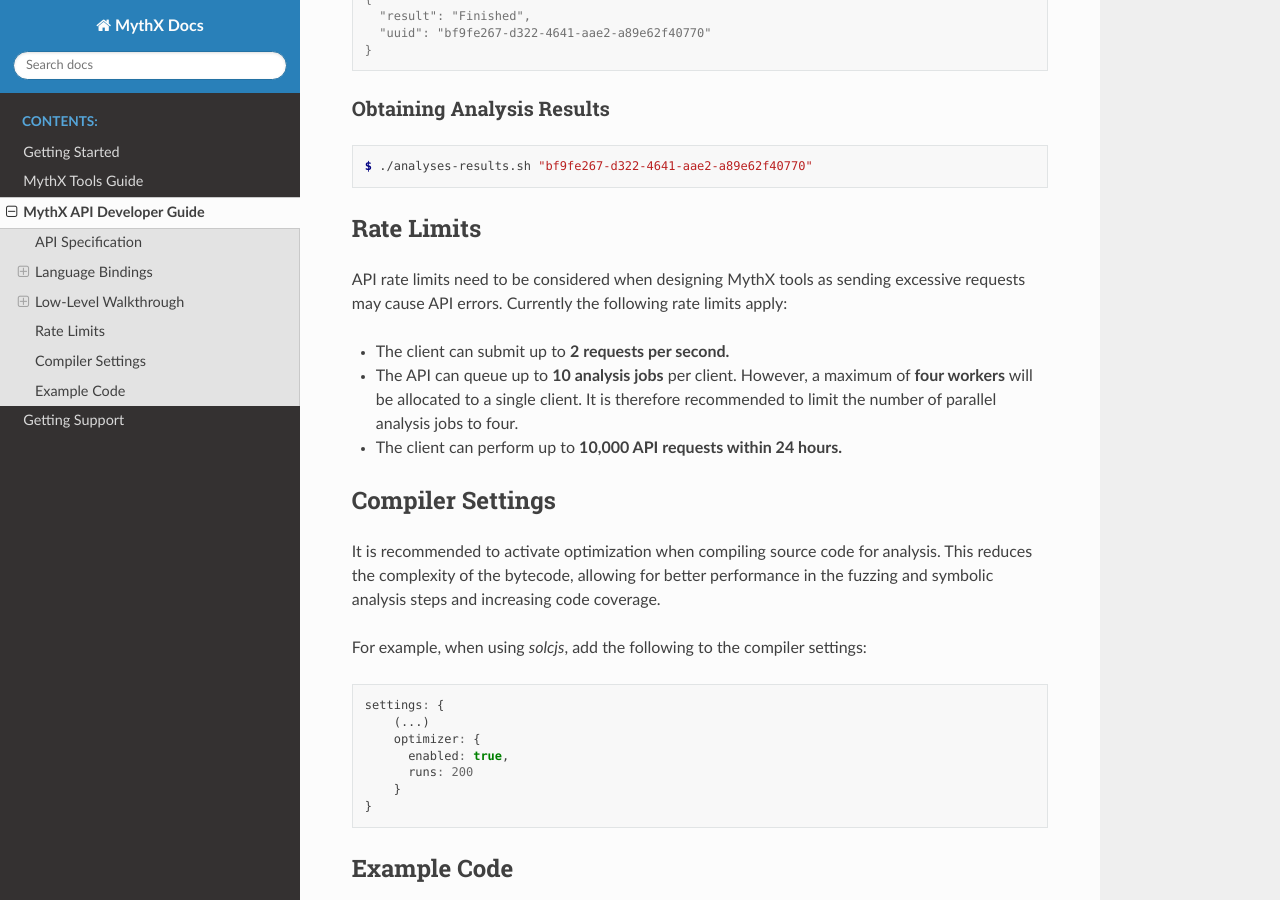
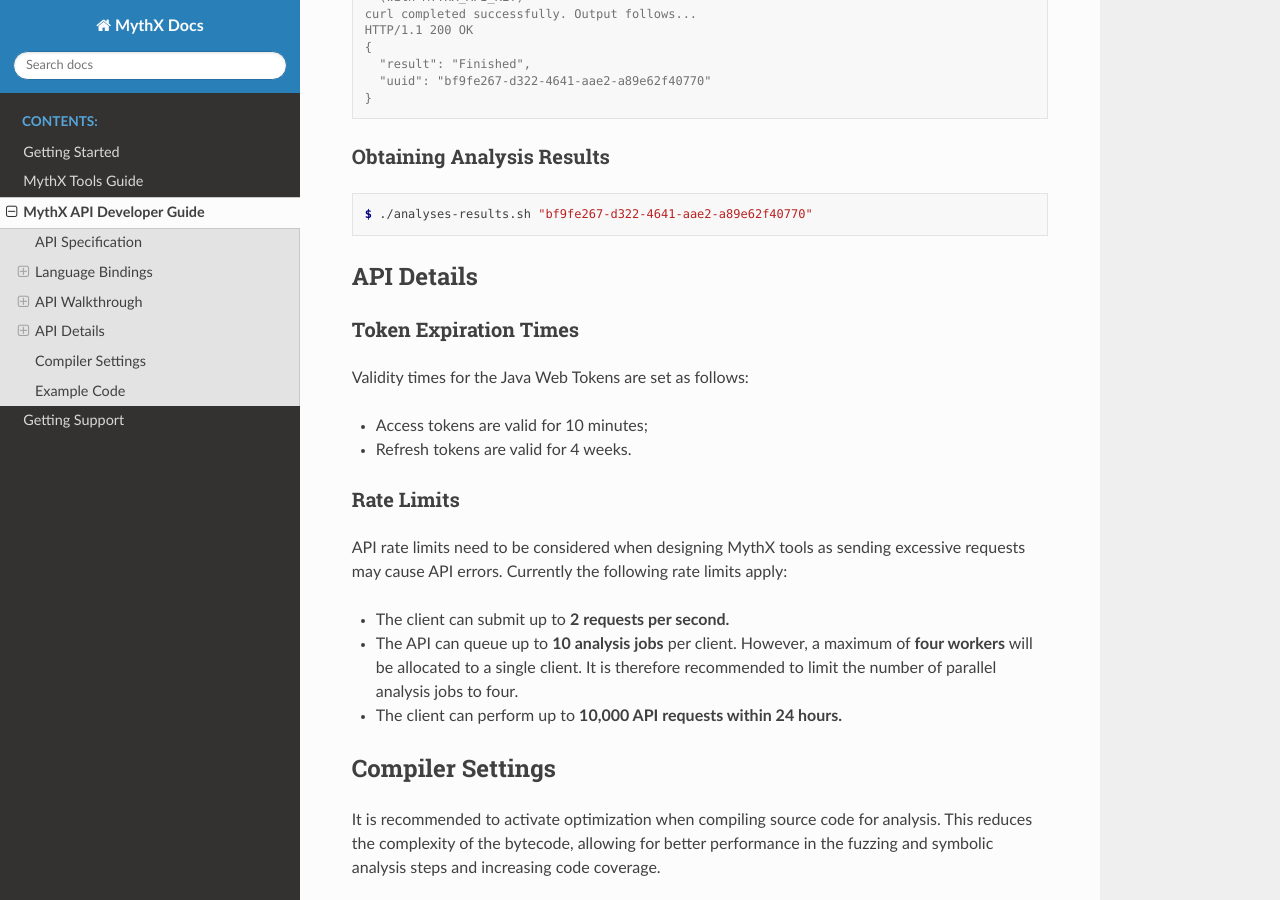
Before and after one commit to Consensys/mythx-docs, a Sphinx documentation site: the page built from docs/source/main/building-security-tools-on-mythx.rst, in a window 1280 px wide and 900 px high, scrolled down 3250 px. Built offline with Sphinx 7.4.7 and the Read the Docs theme 2.0.0, drawn with Linux system fonts in a browser that asks for light colours; some of the changed text lies outside the part shown.

Commit message:
Add token expiration times

```diff
--- a/docs/source/main/building-security-tools-on-mythx.rst
+++ b/docs/source/main/building-security-tools-on-mythx.rst
@@ -26,8 +26,8 @@
     ../SDK/shard
 
 
-Low-Level Walkthrough
----------------------
+API Walkthrough
+---------------
 
 The `MythX API curl scripts <https://github.com/rocky/mythx-api-curl>`_ demonstrate
 interaction with MythX API at the most basic level. The scripts will show
@@ -163,10 +163,20 @@
   $ ./analyses-results.sh "bf9fe267-d322-4641-aae2-a89e62f40770"
 
 
+API Details
+-----------
+
+Token Expiration Times
+~~~~~~~~~~~~~~~~~~~~~~
+
+Validity times for the Java Web Tokens are set as follows:
+
+- Access tokens are valid for 10 minutes;
+- Refresh tokens are valid for 4 weeks.
 
 
 Rate Limits
------------
+~~~~~~~~~~~
 
 API rate limits need to be considered when designing MythX tools as sending excessive requests may cause API errors. Currently the following rate limits apply:
 
@@ -201,7 +211,6 @@
 to MythX using the `armlet JavaScript library <https://github.com/ConsenSys/armlet>`_.
 
 
-
 .. seealso::
 
   * `Sabre - Minimum Viable MythX Client <https://github.com/b-mueller/sabre>`_
```
